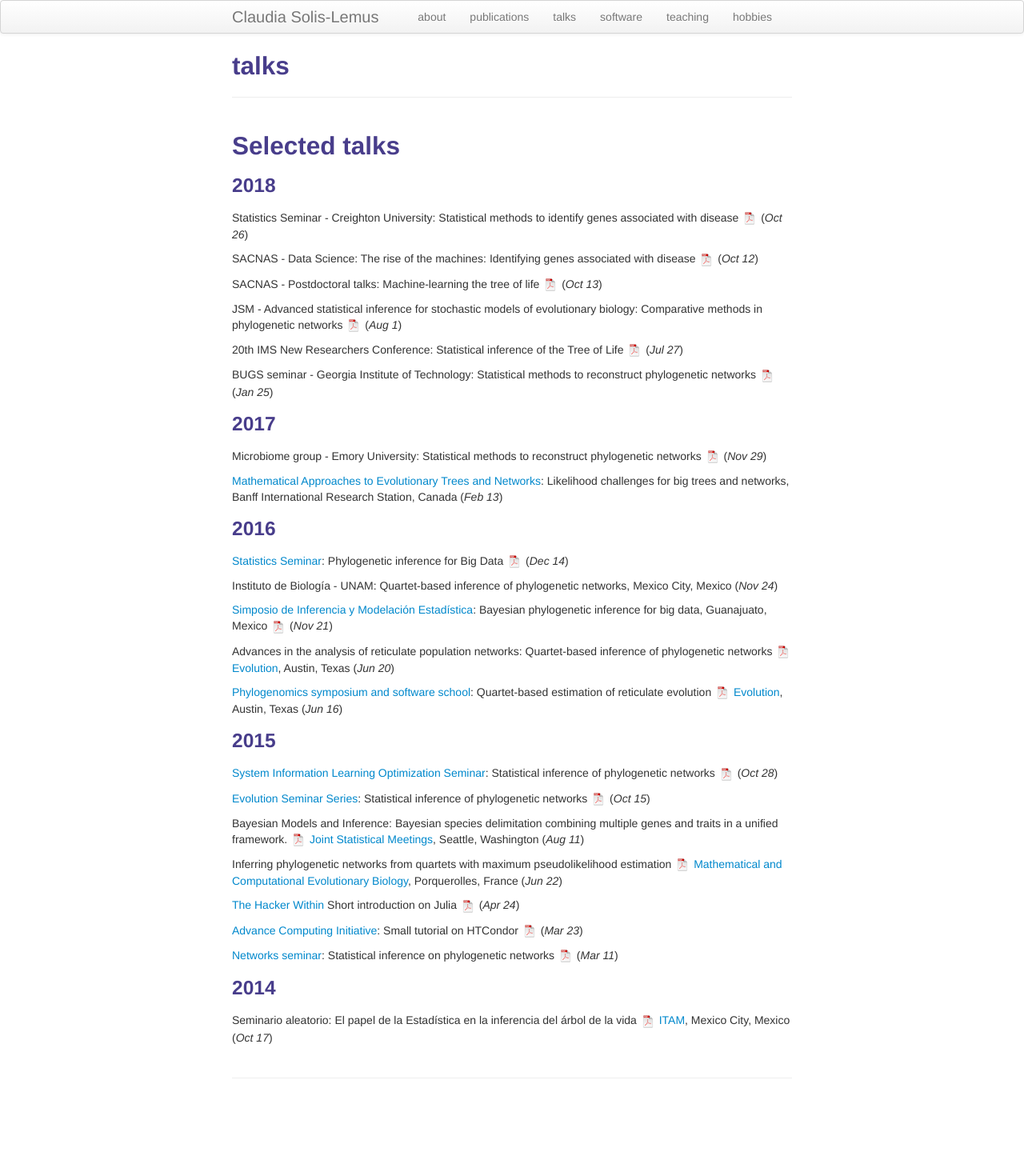
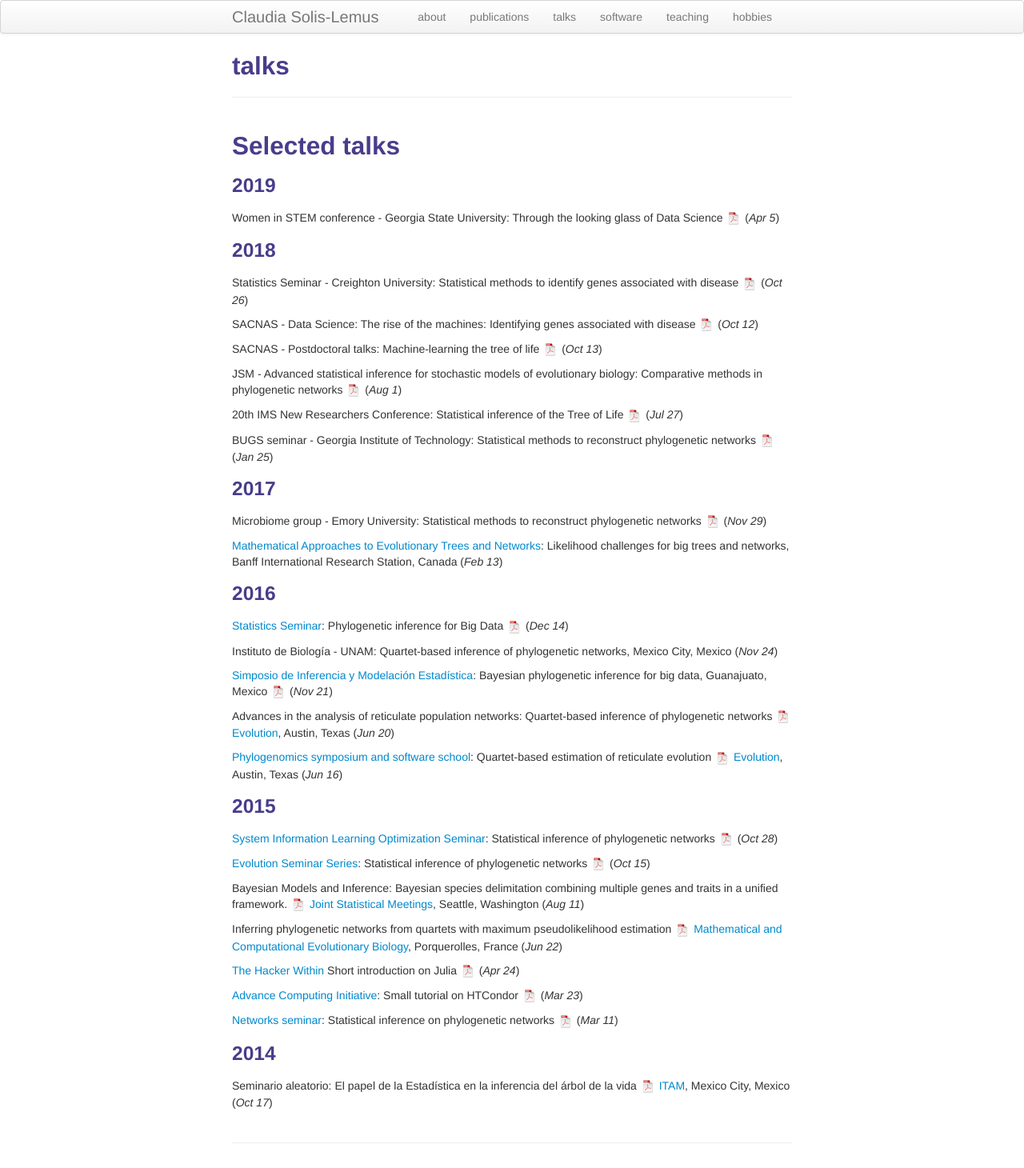
Before and after one commit to crsl4/crsl4.github.io, a Jekyll site: the page built from pages/talks.md, in a window 1280 px wide. Shown: the whole page at 80% size. Built offline with Jekyll 4.4.1, drawn with Linux system fonts in a browser that asks for light colours; before the commit the page ends 1379 px from its top, so only the background shows below that.

Commit message:
updating talks

```diff
--- a/pages/talks.md
+++ b/pages/talks.md
@@ -5,6 +5,12 @@ description: Claudia Solis-Lemus' talks
 ---
 
 ## Selected talks
+
+### 2019
+
+Women in STEM conference - Georgia State University: Through the looking glass of Data Science
+[![pdf](icons16/pdf-icon.png)](https://www.stat.wisc.edu/~claudia/gwas-talk2.pdf)
+(_Apr 5_)
 
 ### 2018
 
```
Also changed, not shown: pages/pubs.md (+1 -1 lines).
